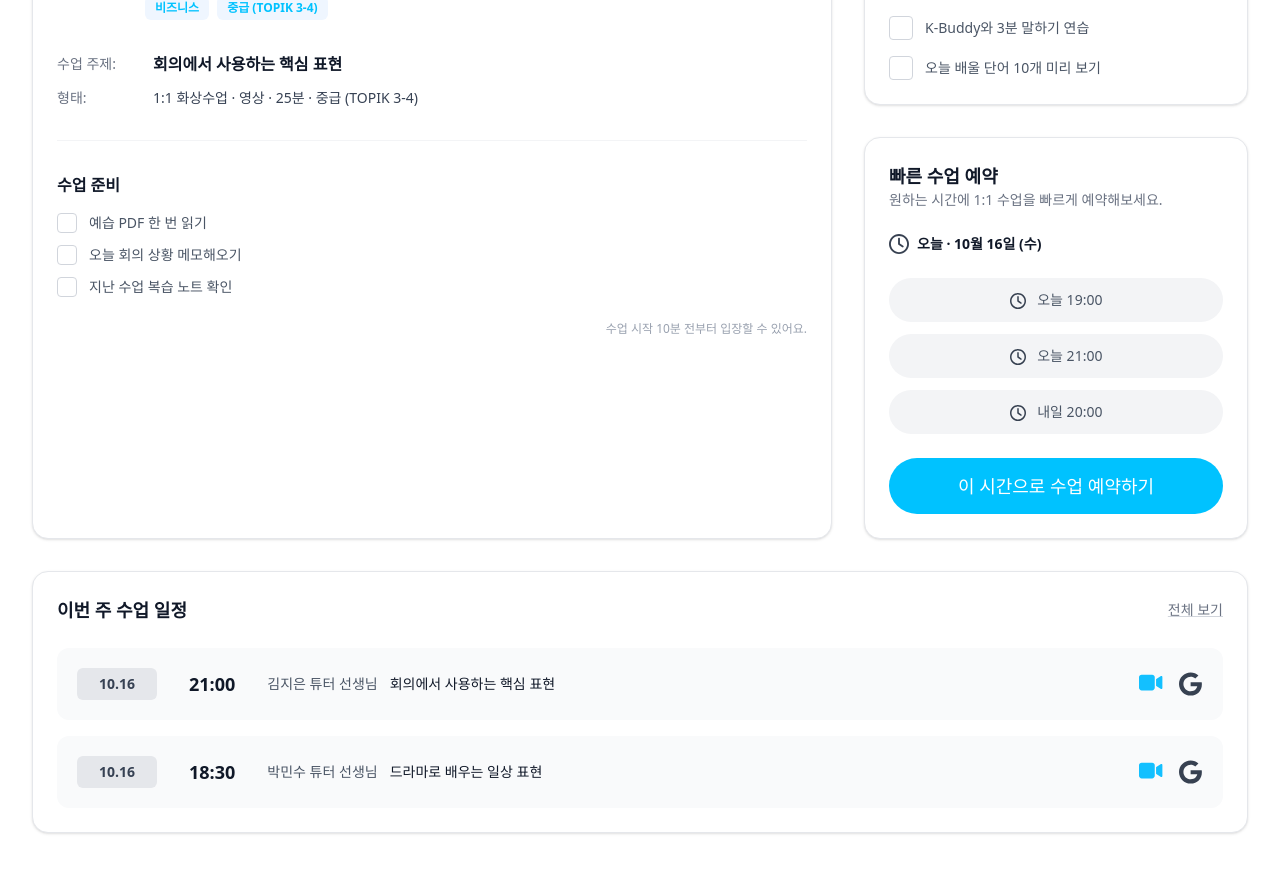
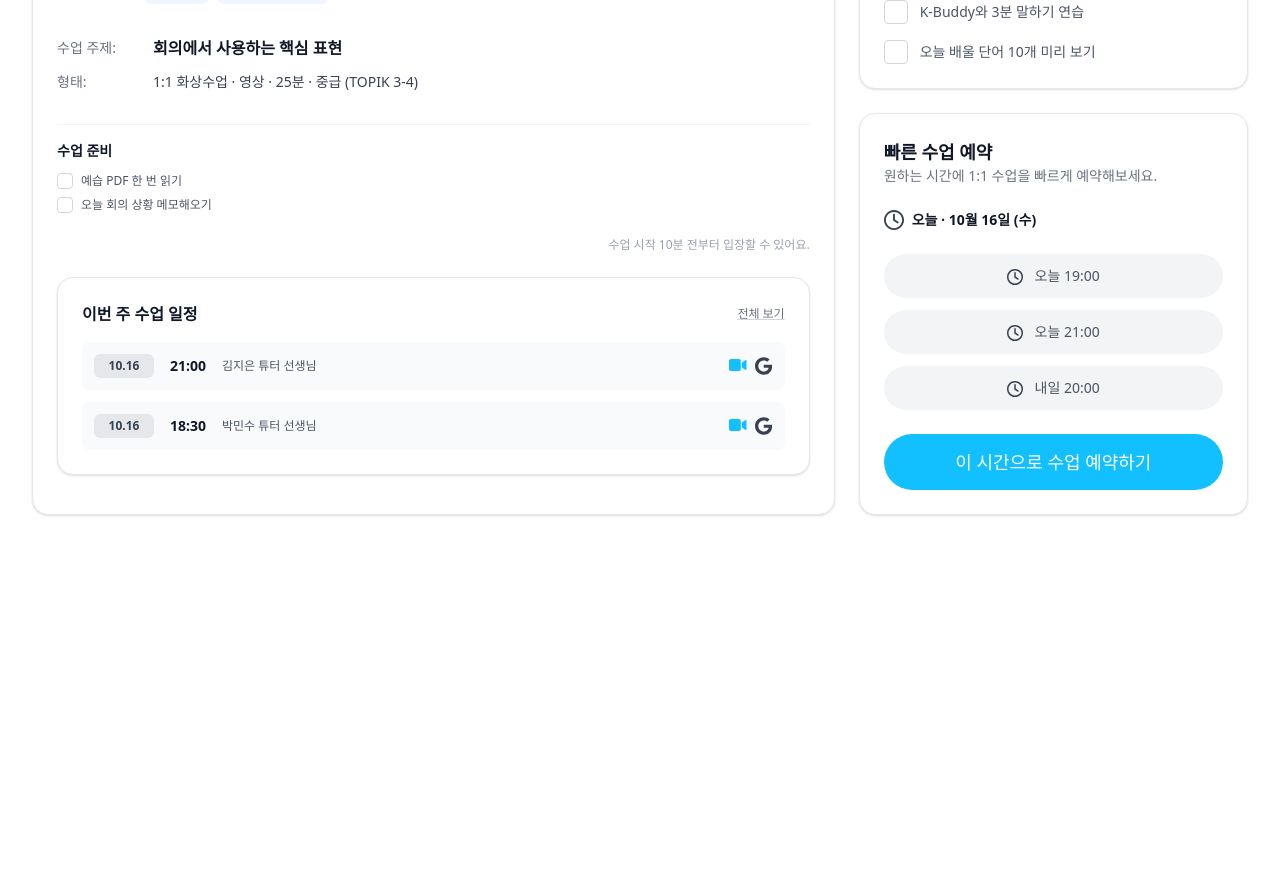
Before and after one commit to LuffyPiratesYeah/malmoi-FE, a Next.js app: page / in a window 1280 px wide. Shown: the part 320-1192 px from the top of the page. After the commit the page ends 867 px from the top, so only its background shows below. Built offline with nearby package versions, Linux system fonts and the light colour scheme.

Commit message:
style/#3 :: 대시보드의 스타일을 피그마대로 수정

```diff
--- a/app/dashboard-client.tsx
+++ b/app/dashboard-client.tsx
@@ -36,13 +36,13 @@ export function DashboardClient({ schedules }: DashboardClientProps) {
     };
 
     return (
-        <main className="mx-auto max-w-7xl px-8 py-12">
-            <div className="grid grid-cols-1 gap-8 lg:grid-cols-3">
+        <main className="mx-auto max-w-[1440px] px-8 py-8">
+            <div className="grid grid-cols-1 gap-6 lg:grid-cols-3">
                 {/* Left Column (Class Info) */}
-                <div className="lg:col-span-2 space-y-8">
-                    <Card className="h-full border border-gray-100 shadow-sm">
+                <div className="lg:col-span-2 space-y-6">
+                    <Card className="h-full border border-[#ced4da] shadow-sm">
                         {nextSchedule ? (
-                            <>
+                            <div>
                                 <div className="flex items-center justify-between mb-8">
                                     <div className="inline-flex items-center gap-2 rounded-full bg-blue-50 px-4 py-1.5 text-sm font-bold text-primary">
                                         <Image src="/watch.svg" alt="Clock" width={16} height={16} />
@@ -50,7 +50,7 @@ export function DashboardClient({ schedules }: DashboardClientProps) {
                                     </div>
 
                                     <div className="flex gap-3">
-                                        <Button className="h-11 px-6 text-sm font-bold bg-[#00C2FF] hover:bg-[#00C2FF]/90 text-white shadow-md shadow-blue-200 border-none">
+                                        <Button className="h-11 px-6 text-sm font-bold bg-[#13c0ff] hover:bg-[#13c0ff]/90 text-white shadow-md shadow-blue-200 border-none">
                                             <Image src="/video.svg" alt="Video" width={18} height={18} className="mr-2 brightness-0 invert" />
                                             Zoom으로 입장하기
                                         </Button>
@@ -87,17 +87,17 @@ export function DashboardClient({ schedules }: DashboardClientProps) {
                                     </div>
                                 </div>
 
-                                <div className="border-t border-gray-100 pt-8">
-                                    <h4 className="mb-4 font-bold text-gray-900">수업 준비</h4>
-                                    <div className="space-y-3">
-                                        {["예습 PDF 한 번 읽기", "오늘 회의 상황 메모해오기", "지난 수업 복습 노트 확인"].map((item, i) => (
-                                            <label key={i} className="flex items-center gap-3 cursor-pointer group">
+                                <div className="border-t border-gray-100 pt-4">
+                                    <h4 className="mb-3 font-bold text-gray-900 text-sm">수업 준비</h4>
+                                    <div className="space-y-2">
+                                        {["예습 PDF 한 번 읽기", "오늘 회의 상황 메모해오기"].map((item, i) => (
+                                            <label key={i} className="flex items-center gap-2 cursor-pointer group">
                                                 <div className={cn(
-                                                    "flex h-5 w-5 items-center justify-center rounded border transition-colors",
+                                                    "flex h-4 w-4 items-center justify-center rounded border transition-colors",
                                                     prepChecks[i] ? "bg-primary border-primary" : "border-gray-300 bg-white group-hover:border-primary"
                                                 )}>
                                                     {prepChecks[i] && (
-                                                        <svg className="h-3.5 w-3.5 text-white" fill="none" viewBox="0 0 24 24" stroke="currentColor" strokeWidth={3}>
+                                                        <svg className="h-3 w-3 text-white" fill="none" viewBox="0 0 24 24" stroke="currentColor" strokeWidth={3}>
                                                             <path strokeLinecap="round" strokeLinejoin="round" d="M5 13l4 4L19 7" />
                                                         </svg>
                                                     )}
@@ -108,16 +108,62 @@ export function DashboardClient({ schedules }: DashboardClientProps) {
                                                     checked={prepChecks[i]}
                                                     onChange={() => togglePrep(i)}
                                                 />
-                                                <span className={cn("text-sm transition-colors", prepChecks[i] ? "text-gray-900 font-medium" : "text-gray-600")}>{item}</span>
+                                                <span className={cn("text-xs transition-colors", prepChecks[i] ? "text-gray-900 font-medium" : "text-gray-600")}>{item}</span>
                                             </label>
                                         ))}
                                     </div>
                                 </div>
 
-                                <div className="mt-6 text-right text-xs text-gray-400">
+                                <div className="my-6 text-right text-xs text-gray-400">
                                     수업 시작 10분 전부터 입장할 수 있어요.
                                 </div>
-                            </>
+
+
+                                {/* Weekly Schedule - Moved from bottom */}
+                                <Card className="border border-[#ced4da] shadow-sm">
+                                    <div className="mb-4 flex items-center justify-between">
+                                        <h3 className="text-base font-bold text-gray-900">이번 주 수업 일정</h3>
+                                        <Link href="/schedule" className="text-xs font-medium text-gray-500 underline decoration-gray-300 hover:text-gray-900">
+                                            전체 보기
+                                        </Link>
+                                    </div>
+
+                                    {schedules.length > 0 ? (
+                                        <div className="space-y-3">
+                                            {schedules.slice(0, 3).map((item, i) => (
+                                                <div key={i} className="flex items-center justify-between rounded-lg bg-gray-50 p-3 hover:bg-gray-100 transition-colors group">
+                                                    <div className="flex items-center gap-4">
+                                                        <span className="rounded-md bg-gray-200 px-2 py-1 text-xs font-bold text-gray-700 min-w-[60px] text-center">
+                                                            {item.date.slice(5).replace('-', '.')}
+                                                        </span>
+                                                        <span className="font-bold text-gray-900 text-sm">{item.time.split('-')[0]}</span>
+                                                        <div className="flex items-center gap-2">
+                                                            <span className="text-xs text-gray-600">{item.class.tutorName} 선생님</span>
+                                                        </div>
+                                                    </div>
+                                                    <div className="flex gap-2 text-gray-400">
+                                                        <div className="cursor-pointer transition-opacity hover:opacity-80">
+                                                            <Image src="/video.svg" alt="Video" width={18} height={18} />
+                                                        </div>
+                                                        <div className="cursor-pointer transition-opacity hover:opacity-80">
+                                                            <Image src="/google_note.svg" alt="Note" width={18} height={18} />
+                                                        </div>
+                                                    </div>
+                                                </div>
+                                            ))}
+                                        </div>
+                                    ) : (
+                                        <div className="py-8 text-center">
+                                            <p className="text-sm text-gray-500 mb-3">아직 예약된 수업이 없어요</p>
+                                            <Link href="/class">
+                                                <Button variant="outline" size="sm" className="text-xs">
+                                                    첫 수업 예약하기
+                                                </Button>
+                                            </Link>
+                                        </div>
+                                    )}
+                                </Card>
+                            </div>
                         ) : (
                             <div className="flex h-full flex-col items-center justify-center text-center py-12">
                                 <p className="text-gray-500 mb-4">예정된 수업이 없습니다.</p>
@@ -130,9 +176,9 @@ export function DashboardClient({ schedules }: DashboardClientProps) {
                 </div>
 
                 {/* Right Column */}
-                <div className="space-y-8">
+                <div className="space-y-6">
                     {/* To Do */}
-                    <Card title="오늘 할 일" subtitle="오늘 수업을 위해 이 정도만 준비해보세요." className="border border-gray-100 shadow-sm">
+                    <Card title="오늘 할 일" subtitle="오늘 수업을 위해 이 정도만 준비해보세요." className="border border-[#ced4da] shadow-sm">
                         <div className="space-y-4 pt-2">
                             {["예습 PDF 1회 읽기", "지난 수업 교정 문장 3개 복습", "K-Buddy와 3분 말하기 연습", "오늘 배울 단어 10개 미리 보기"].map((item, i) => (
                                 <label key={i} className="flex items-center gap-3 cursor-pointer group">
@@ -159,7 +205,7 @@ export function DashboardClient({ schedules }: DashboardClientProps) {
                     </Card>
 
                     {/* Quick Reserve */}
-                    <Card title="빠른 수업 예약" subtitle="원하는 시간에 1:1 수업을 빠르게 예약해보세요." className="border border-gray-100 shadow-sm">
+                    <Card title="빠른 수업 예약" subtitle="원하는 시간에 1:1 수업을 빠르게 예약해보세요." className="border border-[#ced4da] shadow-sm">
                         <div className="mb-6 flex items-center gap-2 text-sm font-bold text-gray-900">
                             <Image src="/watch.svg" alt="Calendar" width={20} height={20} className="text-primary" />
                             오늘 · 10월 16일 (수)
@@ -187,7 +233,7 @@ export function DashboardClient({ schedules }: DashboardClientProps) {
                         </div>
 
                         <Link href="/class">
-                            <Button className="mt-6 w-full bg-[#00C2FF] hover:bg-[#00C2FF]/90 text-white font-bold h-12" size="lg">
+                            <Button className="mt-6 w-full bg-[#13c0ff] hover:bg-[#13c0ff]/90 text-white font-bold h-12" size="lg">
                                 이 시간으로 수업 예약하기
                             </Button>
                         </Link>
@@ -195,42 +241,7 @@ export function DashboardClient({ schedules }: DashboardClientProps) {
                 </div>
             </div>
 
-            {/* Weekly Schedule */}
-            <div className="mt-8">
-                <Card className="border border-gray-100 shadow-sm">
-                    <div className="mb-6 flex items-center justify-between">
-                        <h3 className="text-lg font-bold text-gray-900">이번 주 수업 일정</h3>
-                        <Link href="/schedule" className="text-sm font-medium text-gray-500 underline decoration-gray-300 hover:text-gray-900">
-                            전체 보기
-                        </Link>
-                    </div>
 
-                    <div className="space-y-4">
-                        {schedules.map((item, i) => (
-                            <div key={i} className="flex items-center justify-between rounded-xl bg-gray-50 p-5 hover:bg-gray-100 transition-colors group">
-                                <div className="flex items-center gap-8">
-                                    <span className="rounded-md bg-gray-200 px-3 py-1.5 text-sm font-bold text-gray-700 min-w-[80px] text-center">
-                                        {item.date.slice(5).replace('-', '.')}
-                                    </span>
-                                    <span className="font-bold text-gray-900 text-lg">{item.time.split('-')[0]}</span>
-                                    <div className="flex items-center gap-3">
-                                        <span className="text-sm text-gray-600">{item.class.tutorName} 선생님</span>
-                                        <span className="text-sm font-medium text-gray-900">{item.class.title}</span>
-                                    </div>
-                                </div>
-                                <div className="flex gap-4 text-gray-400">
-                                    <div className="cursor-pointer transition-opacity hover:opacity-80">
-                                        <Image src="/video.svg" alt="Video" width={24} height={24} />
-                                    </div>
-                                    <div className="cursor-pointer transition-opacity hover:opacity-80">
-                                        <Image src="/google_note.svg" alt="Note" width={24} height={24} />
-                                    </div>
-                                </div>
-                            </div>
-                        ))}
-                    </div>
-                </Card>
-            </div>
         </main>
     );
 }
--- a/app/globals.css
+++ b/app/globals.css
@@ -3,10 +3,13 @@
 :root {
   --background: #ffffff;
   --foreground: #171717;
-  --malmoi-blue: #00C2FF; /* Estimated from design */
+  --malmoi-blue: #13c0ff;
+  /* From Figma design */
   --malmoi-text: #333333;
   --malmoi-gray: #F5F5F5;
   --malmoi-border: #E0E0E0;
+  --header-border: #d9d9d9;
+  --container-border: #ced4da;
 }
 
 @theme inline {
--- a/app/page.tsx
+++ b/app/page.tsx
@@ -6,7 +6,7 @@ export default async function Dashboard() {
   const schedules = await db.schedule.getAll();
 
   return (
-    <div className="min-h-screen bg-white pb-20">
+    <div className="min-h-screen bg-white">
       <Navbar />
       <DashboardClient schedules={schedules} />
     </div>
```
